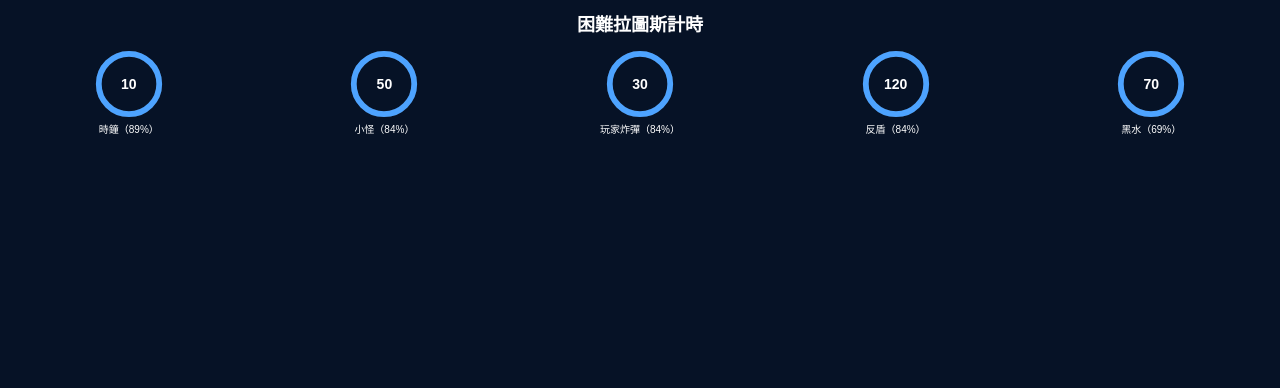
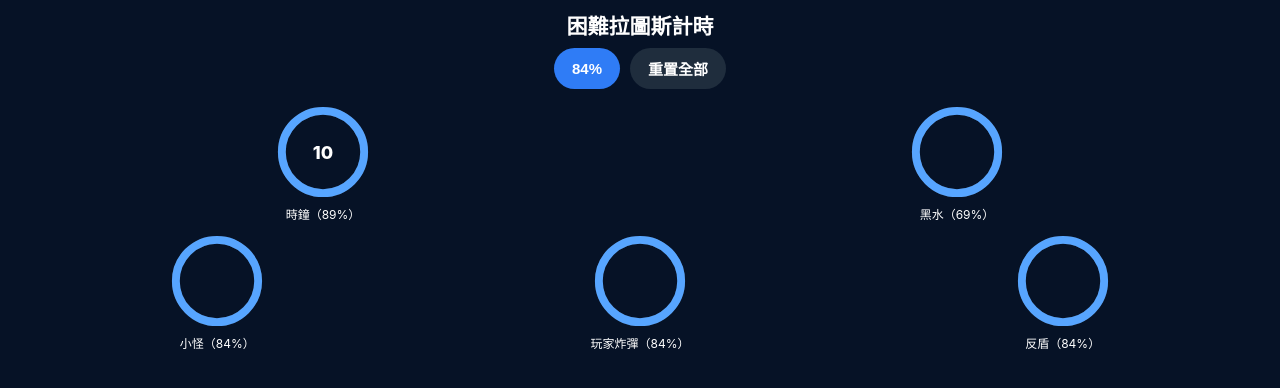
Before and after one commit to bin0829-web/timer, a plain HTML site: page index.html in a window 1280 px wide. Drawn offline with Linux system fonts and the light colour scheme.

Commit message:
Update index.html

```diff
--- a/index.html
+++ b/index.html
@@ -1,47 +1,96 @@
 <!DOCTYPE html>
-<html>
+<html lang="zh-Hant">
 <head>
+<meta charset="utf-8">
 <meta name="viewport" content="width=device-width, initial-scale=1, viewport-fit=cover">
 <title>困難拉圖斯計時</title>
 <style>
+:root{
+  --bg:#061226;
+  --text:#ffffff;
+  --blue:#57a5ff;
+  --red:#ff4d4f;
+  --gray:#2f3b4a;
+}
+
+*{
+  box-sizing:border-box;
+  -webkit-tap-highlight-color:transparent;
+}
+
 body{
   margin:0;
-  background:#061226;
-  color:white;
-  font-family:sans-serif;
+  background:var(--bg);
+  color:var(--text);
+  font-family:-apple-system,BlinkMacSystemFont,"Segoe UI","PingFang TC","Noto Sans TC",sans-serif;
   text-align:center;
 }
 
-h2{
-  margin:18px 0 8px;
+h1{
+  margin:16px 0 10px;
   font-size:24px;
+  font-weight:800;
 }
 
-.container{
+.controls{
+  display:flex;
+  justify-content:center;
+  gap:10px;
+  margin:6px 0 10px;
+  flex-wrap:wrap;
+}
+
+button{
+  border:0;
+  border-radius:999px;
+  padding:10px 18px;
+  font-size:15px;
+  font-weight:700;
+  color:#fff;
+  background:#1f2d3d;
+}
+
+button.primary{
+  background:#2f7cf6;
+}
+
+.layout{
+  padding:6px 10px 20px;
+}
+
+.row{
   display:grid;
-  grid-template-columns:1fr 1fr;
-  gap:20px 10px;
-  padding:14px 10px 24px;
+  gap:14px;
   justify-items:center;
+  align-items:start;
+  margin-bottom:18px;
+}
+
+.row.top{
+  grid-template-columns:repeat(2, 1fr);
+}
+
+.row.bottom{
+  grid-template-columns:repeat(3, 1fr);
 }
 
 .item{
   width:100%;
+  max-width:160px;
 }
 
 .timer{
   position:relative;
-  width:110px;
-  height:110px;
-  margin:auto;
+  width:120px;
+  height:120px;
+  margin:0 auto;
 }
 
 svg{
-  width:110px;
-  height:110px;
+  width:120px;
+  height:120px;
   display:block;
   transform:rotate(-90deg);
-  overflow:visible;
 }
 
 circle{
@@ -50,13 +99,13 @@ circle{
 }
 
 .bg{
-  stroke:#2c3440;
+  stroke:var(--gray);
 }
 
 .progress{
-  stroke:#4da3ff;
+  stroke:var(--blue);
   stroke-linecap:round;
-  transition:stroke-dashoffset 1s linear;
+  transition:stroke-dashoffset 1s linear, stroke .2s linear;
 }
 
 .time{
@@ -64,41 +113,67 @@ circle{
   top:50%;
   left:50%;
   transform:translate(-50%,-50%);
-  font-size:22px;
-  font-weight:bold;
+  font-size:21px;
+  font-weight:800;
+  min-width:42px;
 }
 
 .label{
-  margin-top:6px;
-  font-size:15px;
+  margin-top:8px;
+  font-size:14px;
+  line-height:1.25;
   white-space:nowrap;
 }
 
-/* 手機橫向 */
-@media (orientation: landscape){
-  h2{
-    font-size:18px;
-    margin:10px 0 4px;
+.red .progress{
+  stroke:var(--red);
 }
 
-  .container{
-    grid-template-columns:repeat(5, minmax(0, 1fr));
-    gap:6px;
-    padding:8px 4px 12px;
+.flash .progress{
+  animation:ringFlash .8s infinite;
+}
+
+.flash .time{
+  animation:textFlash .8s infinite;
+}
+
+@keyframes ringFlash{
+  0%,100%{ stroke:var(--red); opacity:1; }
+  50%{ stroke:#ffb3b3; opacity:.55; }
+}
+
+@keyframes textFlash{
+  0%,100%{ color:#ff4d4f; opacity:1; }
+  50%{ color:#ffd6d6; opacity:.55; }
+}
+
+@media (orientation: landscape){
+  h1{
+    font-size:21px;
+    margin:10px 0 8px;
+  }
+
+  .controls{
+    margin:4px 0 8px;
+  }
+
+  .row{
+    gap:8px;
+    margin-bottom:10px;
   }
 
   .item{
-    min-width:0;
+    max-width:140px;
   }
 
   .timer{
-    width:72px;
-    height:72px;
+    width:98px;
+    height:98px;
   }
 
   svg{
-    width:72px;
-    height:72px;
+    width:98px;
+    height:98px;
   }
 
   circle{
@@ -106,96 +181,143 @@ circle{
   }
 
   .time{
-    font-size:14px;
+    font-size:18px;
   }
 
   .label{
-    margin-top:4px;
-    font-size:10px;
-    line-height:1.2;
-    white-space:normal;
-    word-break:break-word;
+    font-size:12px;
+    margin-top:6px;
   }
 }
 </style>
 </head>
 <body>
 
-<h2>困難拉圖斯計時</h2>
+<h1>困難拉圖斯計時</h1>
 
-<div class="container">
+<div class="controls">
+  <button class="primary" onclick="toggle84()">84%</button>
+  <button onclick="resetAll()">重置全部</button>
+</div>
 
+<div class="layout">
+  <div class="row top">
     <div class="item" onclick="toggleTimer(0)">
-    <div class="timer">
+      <div class="timer" id="wrap0">
         <svg viewBox="0 0 100 100">
-        <circle class="bg" cx="50" cy="50" r="42"/>
-        <circle id="c0" class="progress" cx="50" cy="50" r="42" stroke-dasharray="264" stroke-dashoffset="0"/>
+          <circle class="bg" cx="50" cy="50" r="42"></circle>
+          <circle id="c0" class="progress" cx="50" cy="50" r="42" stroke-dasharray="264" stroke-dashoffset="0"></circle>
         </svg>
         <div id="t0" class="time">10</div>
       </div>
       <div class="label">時鐘（89%）</div>
     </div>
 
+    <div class="item" onclick="toggleTimer(4)">
+      <div class="timer" id="wrap4">
+        <svg viewBox="0 0 100 100">
+          <circle class="bg" cx="50" cy="50" r="42"></circle>
+          <circle id="c4" class="progress" cx="50" cy="50" r="42" stroke-dasharray="264" stroke-dashoffset="0"></circle>
+        </svg>
+        <div id="t4" class="time"></div>
+      </div>
+      <div class="label">黑水（69%）</div>
+    </div>
+  </div>
+
+  <div class="row bottom">
     <div class="item" onclick="toggleTimer(1)">
-    <div class="timer">
+      <div class="timer" id="wrap1">
         <svg viewBox="0 0 100 100">
-        <circle class="bg" cx="50" cy="50" r="42"/>
-        <circle id="c1" class="progress" cx="50" cy="50" r="42" stroke-dasharray="264" stroke-dashoffset="0"/>
+          <circle class="bg" cx="50" cy="50" r="42"></circle>
+          <circle id="c1" class="progress" cx="50" cy="50" r="42" stroke-dasharray="264" stroke-dashoffset="0"></circle>
         </svg>
-      <div id="t1" class="time">50</div>
+        <div id="t1" class="time"></div>
       </div>
       <div class="label">小怪（84%）</div>
     </div>
 
     <div class="item" onclick="toggleTimer(2)">
-    <div class="timer">
+      <div class="timer" id="wrap2">
         <svg viewBox="0 0 100 100">
-        <circle class="bg" cx="50" cy="50" r="42"/>
-        <circle id="c2" class="progress" cx="50" cy="50" r="42" stroke-dasharray="264" stroke-dashoffset="0"/>
+          <circle class="bg" cx="50" cy="50" r="42"></circle>
+          <circle id="c2" class="progress" cx="50" cy="50" r="42" stroke-dasharray="264" stroke-dashoffset="0"></circle>
         </svg>
-      <div id="t2" class="time">30</div>
+        <div id="t2" class="time"></div>
       </div>
       <div class="label">玩家炸彈（84%）</div>
     </div>
 
     <div class="item" onclick="toggleTimer(3)">
-    <div class="timer">
+      <div class="timer" id="wrap3">
         <svg viewBox="0 0 100 100">
-        <circle class="bg" cx="50" cy="50" r="42"/>
-        <circle id="c3" class="progress" cx="50" cy="50" r="42" stroke-dasharray="264" stroke-dashoffset="0"/>
+          <circle class="bg" cx="50" cy="50" r="42"></circle>
+          <circle id="c3" class="progress" cx="50" cy="50" r="42" stroke-dasharray="264" stroke-dashoffset="0"></circle>
         </svg>
-      <div id="t3" class="time">120</div>
+        <div id="t3" class="time"></div>
       </div>
       <div class="label">反盾（84%）</div>
     </div>
-
-  <div class="item" onclick="toggleTimer(4)">
-    <div class="timer">
-      <svg viewBox="0 0 100 100">
-        <circle class="bg" cx="50" cy="50" r="42"/>
-        <circle id="c4" class="progress" cx="50" cy="50" r="42" stroke-dasharray="264" stroke-dashoffset="0"/>
-      </svg>
-      <div id="t4" class="time">70</div>
   </div>
-    <div class="label">黑水（69%）</div>
-  </div>
-
 </div>
 
 <script>
 const CIRCUMFERENCE = 264;
 
 const timers = [
-  {max:10,time:10,run:false},
-  {max:50,time:50,run:false},
-  {max:30,time:30,run:false},
-  {max:120,time:120,run:false},
-  {max:70,time:70,run:false}
+  { max:10,  time:10,  run:false, warn:false, showAlways:true  }, // 時鐘
+  { max:50,  time:50,  run:false, warn:true,  showAlways:false }, // 小怪
+  { max:30,  time:30,  run:false, warn:true,  showAlways:false }, // 玩家炸彈
+  { max:120, time:120, run:false, warn:true,  showAlways:false }, // 反盾
+  { max:70,  time:70,  run:false, warn:true,  showAlways:false }  // 黑水
 ];
 
 function toggleTimer(i){
   timers[i].run = !timers[i].run;
+  renderTimer(i);
 }
+
+function toggle84(){
+  const group = [1,2,3];
+  const shouldRun = group.some(i => !timers[i].run);
+  group.forEach(i => {
+    timers[i].run = shouldRun;
+    renderTimer(i);
+  });
+}
+
+function resetAll(){
+  timers.forEach((t,i)=>{
+    t.run = false;
+    t.time = t.max;
+    renderTimer(i);
+  });
+}
+
+function renderTimer(i){
+  const t = timers[i];
+  const percent = t.time / t.max;
+  const offset = CIRCUMFERENCE * (1 - percent);
+
+  document.getElementById("c" + i).style.strokeDashoffset = offset;
+
+  const wrap = document.getElementById("wrap" + i);
+  const text = document.getElementById("t" + i);
+
+  wrap.classList.remove("red", "flash");
+
+  if (t.showAlways) {
+    text.textContent = t.time;
+  } else {
+    text.textContent = t.time <= 20 ? t.time : "";
+  }
+
+  if (t.warn && t.time <= 10 && t.run) {
+    wrap.classList.add("red", "flash");
+  }
+}
+
+timers.forEach((_,i)=>renderTimer(i));
 
 setInterval(()=>{
   timers.forEach((t,i)=>{
@@ -207,13 +329,9 @@ setInterval(()=>{
       t.time = t.max;
     }
 
-    document.getElementById("t"+i).innerText = t.time;
-
-    const percent = t.time / t.max;
-    const offset = CIRCUMFERENCE * (1 - percent);
-    document.getElementById("c"+i).style.strokeDashoffset = offset;
+    renderTimer(i);
   });
-},1000);
+}, 1000);
 </script>
 
 </body>
```
Lines whose indentation alone changed are shown as unchanged.
